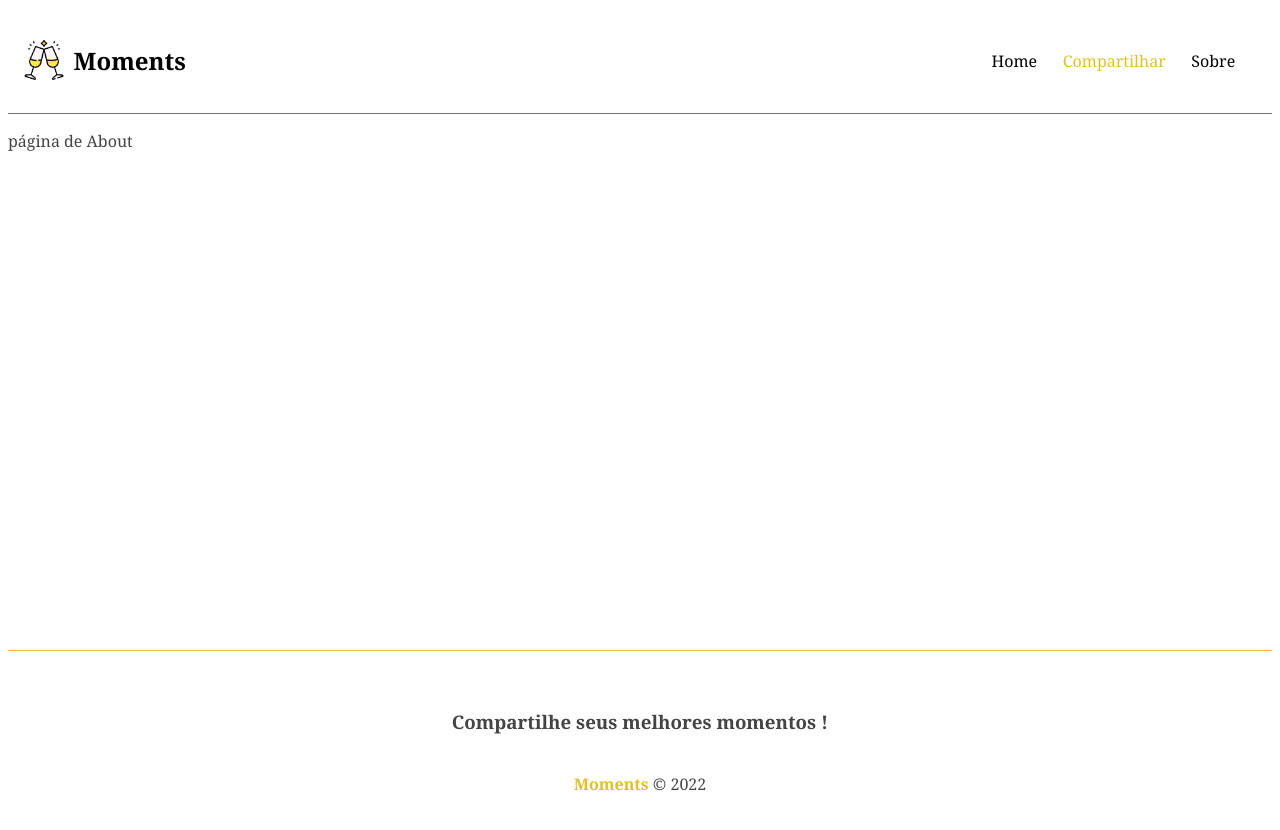
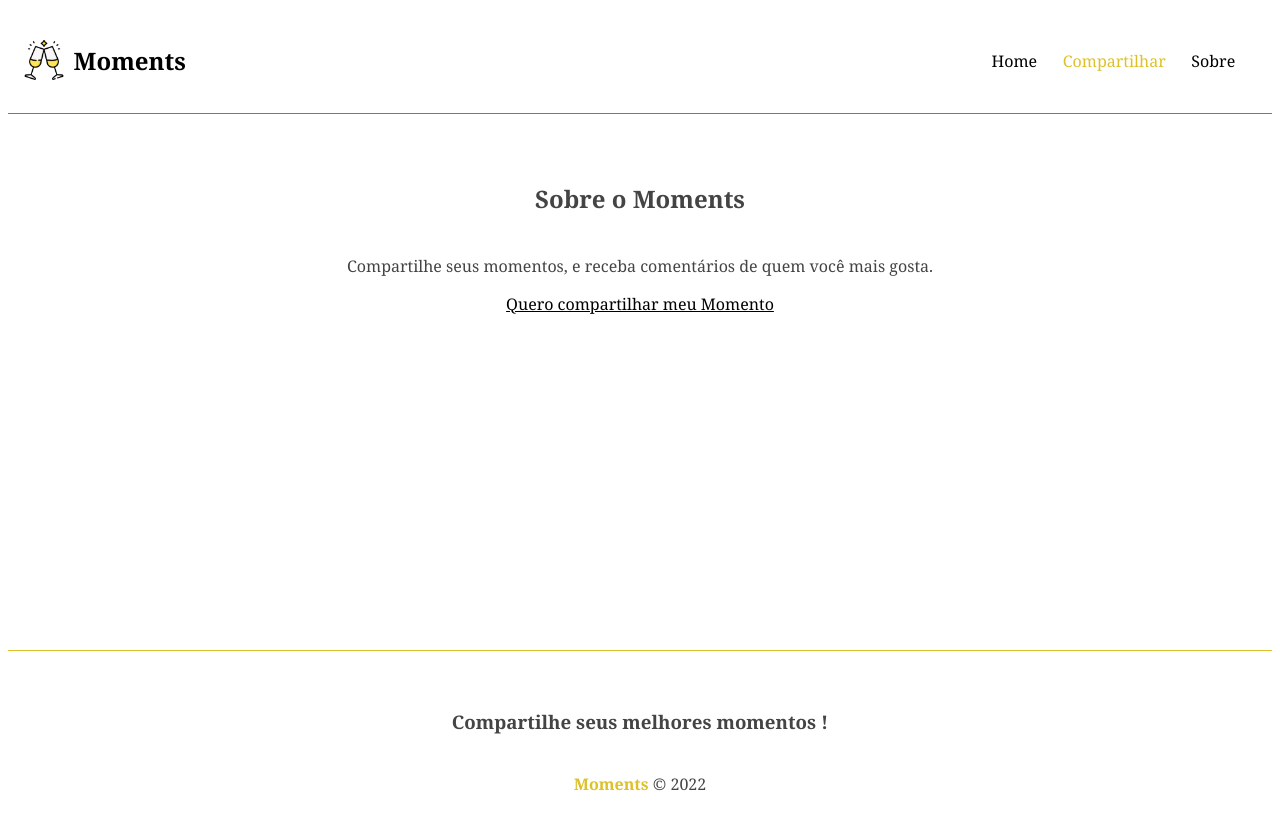
Before and after one commit to LoiolaBr17/Projeto-Moments, an Angular app in the folder moments/: page /about in a window 1280 px wide. Shown: the top 830 px of the page. Built offline with nearby package versions, Linux system fonts and the light colour scheme.

Commit message:
adicionando conteudo na pagina about

```diff
--- a/moments/src/app/components/pages/about/about.component.css
+++ b/moments/src/app/components/pages/about/about.component.css
@@ -0,0 +1,20 @@
+.about {
+    display: flex;
+    flex-direction: column;
+    align-items: center;
+    justify-content: center;
+    padding: 2em;
+}
+
+h2, p {
+    margin-bottom: 1em;
+}
+
+.about a {
+    text-decoration: underline;
+    color: #000;
+}
+
+.about a:hover {
+    color: #DEC129;
+}
--- a/moments/src/app/components/pages/about/about.component.html
+++ b/moments/src/app/components/pages/about/about.component.html
@@ -1 +1,5 @@
-<p>página de About</p>
+<div class="about">
+    <h2>Sobre o Moments</h2>
+    <p>Compartilhe seus momentos, e receba comentários de quem você mais gosta.</p>
+    <a routerLink="/moments/new">Quero compartilhar meu Momento</a>
+</div>
```
